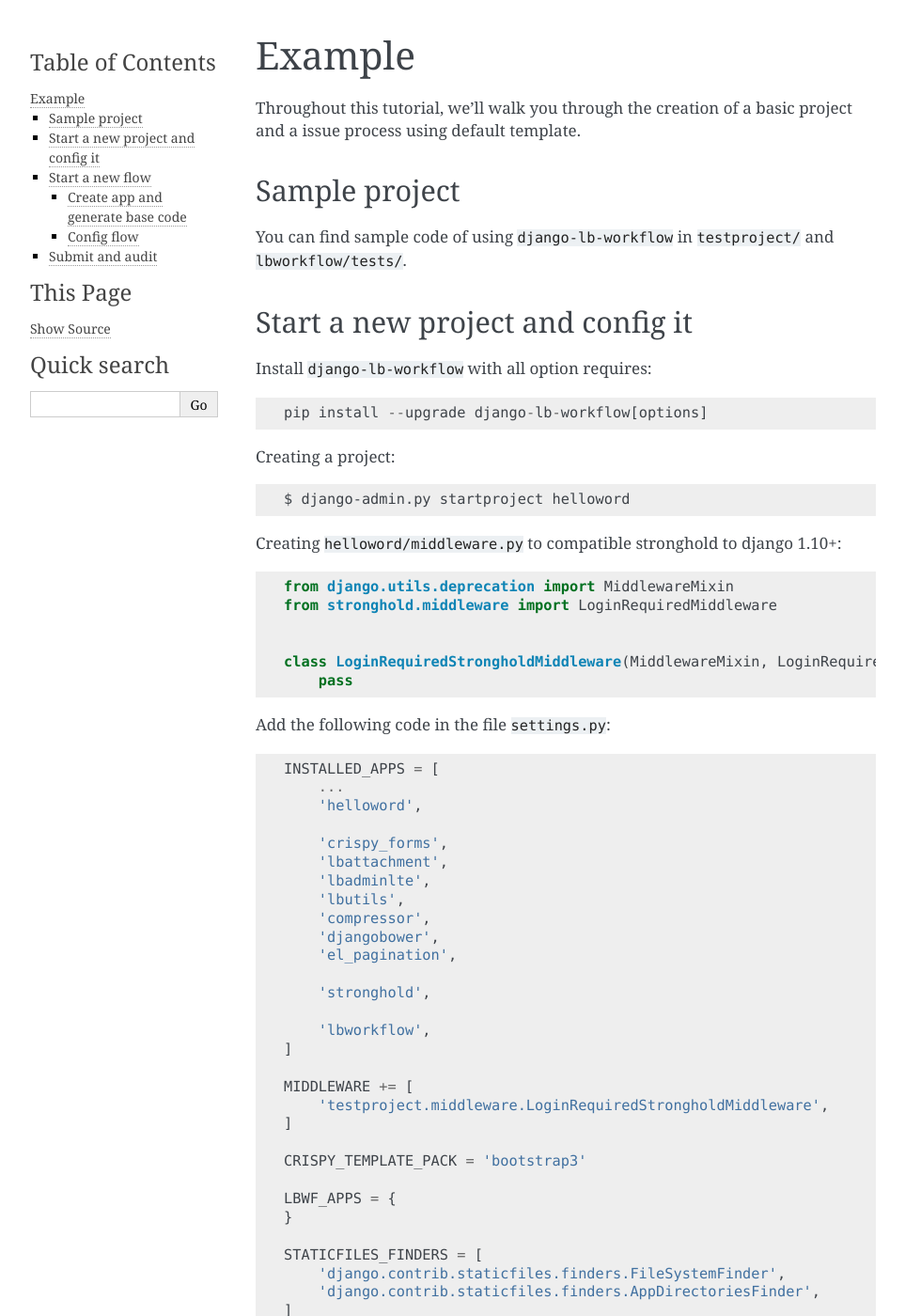
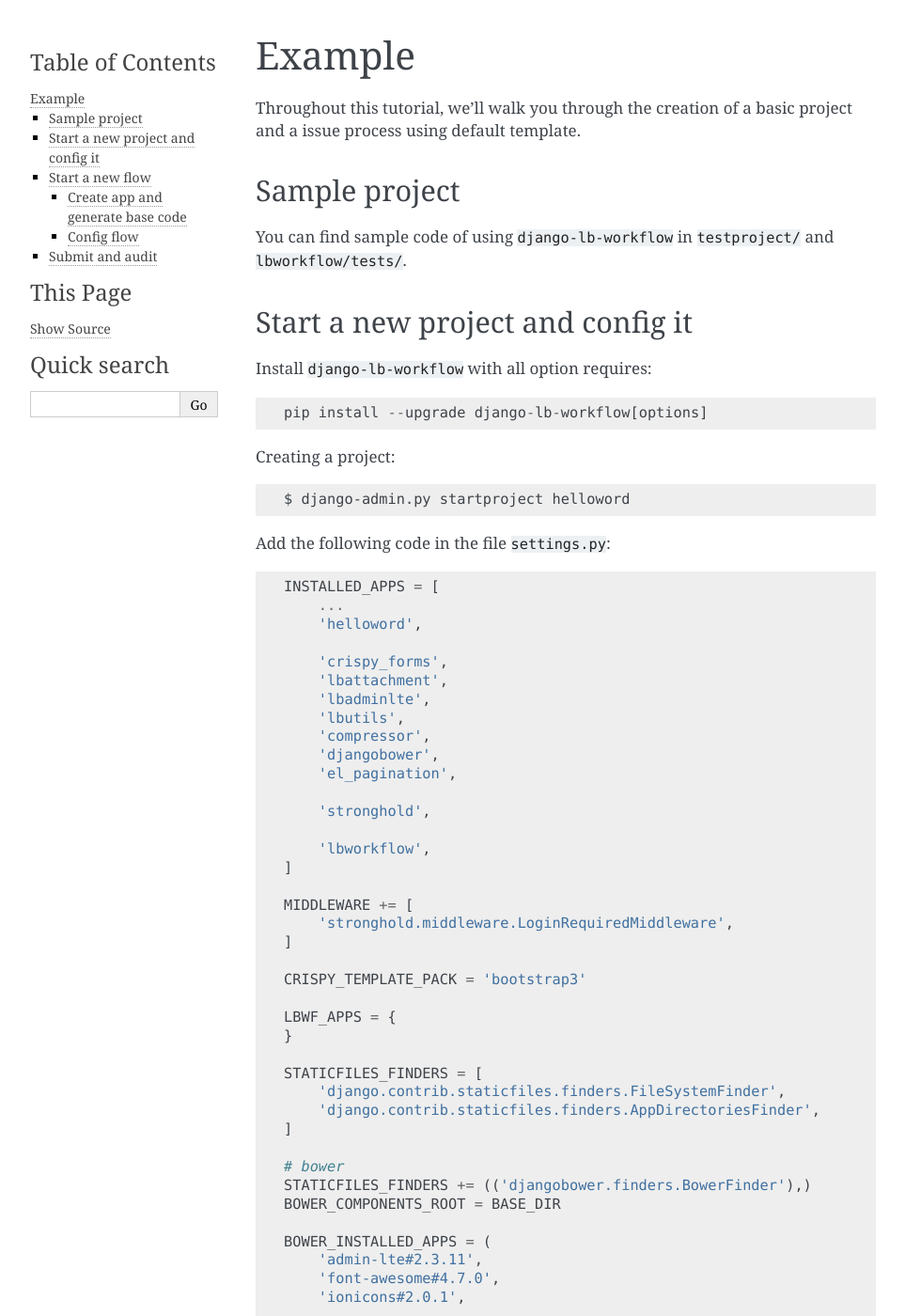
Before and after one commit to vicalloy/django-lb-workflow, a Sphinx documentation site: the page built from docs/example.rst, in a window 1280 px wide and 1400 px high. Shown: the whole window at 94% size, without its empty margins (148-1111 px from the left). Built offline with Sphinx 7.4.7, drawn with Linux system fonts in a browser that asks for light colours.

Commit message:
update docs for stronghold

```diff
--- a/docs/example.rst
+++ b/docs/example.rst
@@ -22,15 +22,6 @@
 
     $ django-admin.py startproject helloword
 
-Creating ``helloword/middleware.py`` to compatible stronghold to django 1.10+::
-
-    from django.utils.deprecation import MiddlewareMixin
-    from stronghold.middleware import LoginRequiredMiddleware
-
-
-    class LoginRequiredStrongholdMiddleware(MiddlewareMixin, LoginRequiredMiddleware):
-        pass
-
 Add the following code in the file ``settings.py``::
 
     INSTALLED_APPS = [
@@ -51,7 +42,7 @@
     ]
 
     MIDDLEWARE += [
-        'testproject.middleware.LoginRequiredStrongholdMiddleware',
+        'stronghold.middleware.LoginRequiredMiddleware',
     ]
 
     CRISPY_TEMPLATE_PACK = 'bootstrap3'
```
